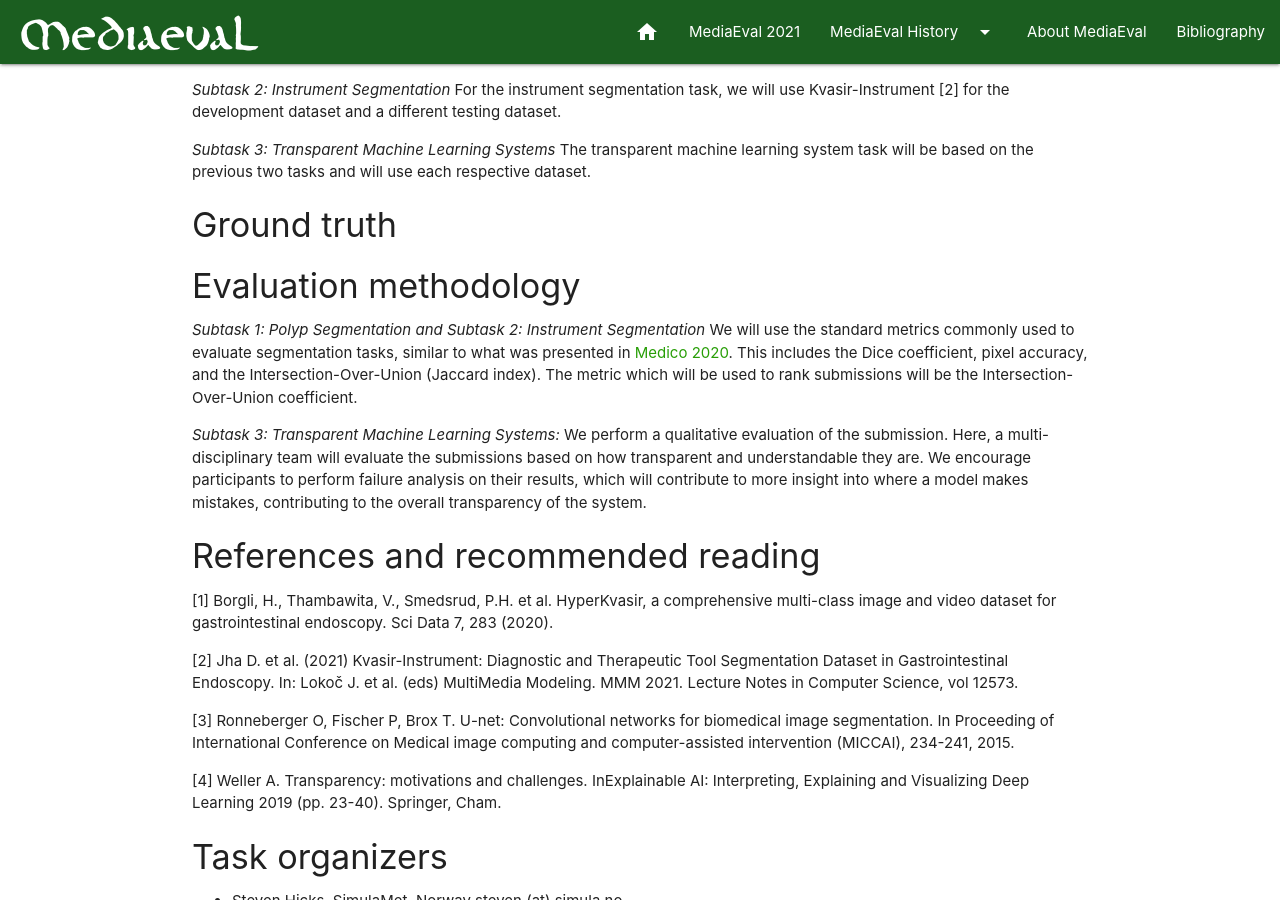
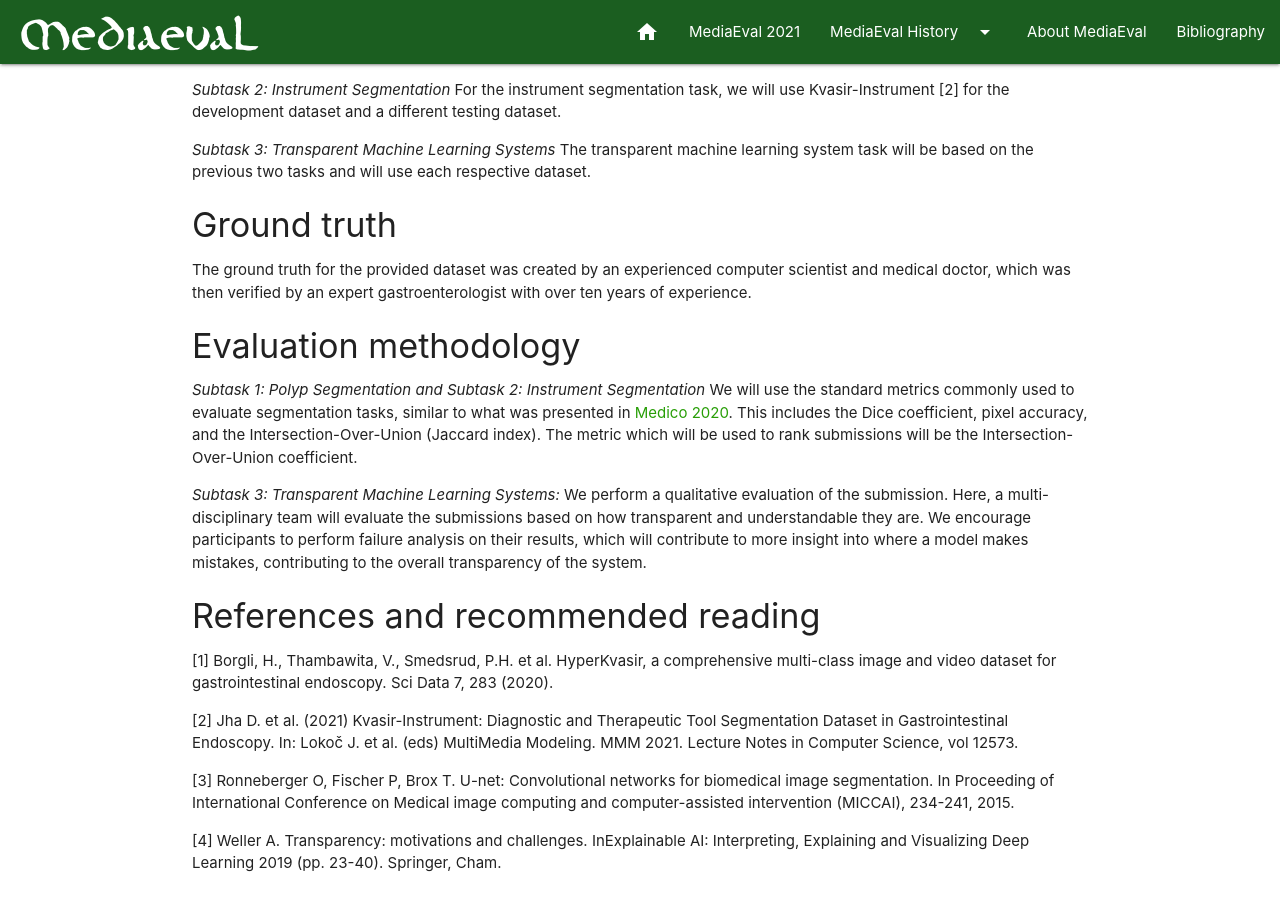
Before and after one commit to multimediaeval/multimediaeval.github.io, a Jekyll site: the page built from _editions/2021/tasks/medico.md, in a window 1280 px wide and 900 px high, scrolled down 1339 px. Built offline with Jekyll 4.4.1, drawn with Linux system fonts in a browser that asks for light colours.

Commit message:
Update medico.md

```diff
--- a/_editions/2021/tasks/medico.md
+++ b/_editions/2021/tasks/medico.md
@@ -41,6 +41,7 @@ The task is of interest to the researchers working with multimedia segmentation,
 *Subtask 3: Transparent Machine Learning Systems* The transparent machine learning system task will be based on the previous two tasks and will use each respective dataset.
 
 #### Ground truth
+The ground truth for the provided dataset was created by an experienced computer scientist and medical doctor, which was then verified by an expert gastroenterologist with over ten years of experience.
 
 #### Evaluation methodology
 *Subtask 1: Polyp Segmentation and Subtask 2: Instrument Segmentation* We will use the standard metrics commonly used to evaluate segmentation tasks, similar to what was presented in [Medico 2020](https://multimediaeval.github.io/editions/2020/tasks/medico/). This includes the Dice coefficient, pixel accuracy, and the Intersection-Over-Union (Jaccard index). The metric which will be used to rank submissions will be the Intersection-Over-Union coefficient.
```
